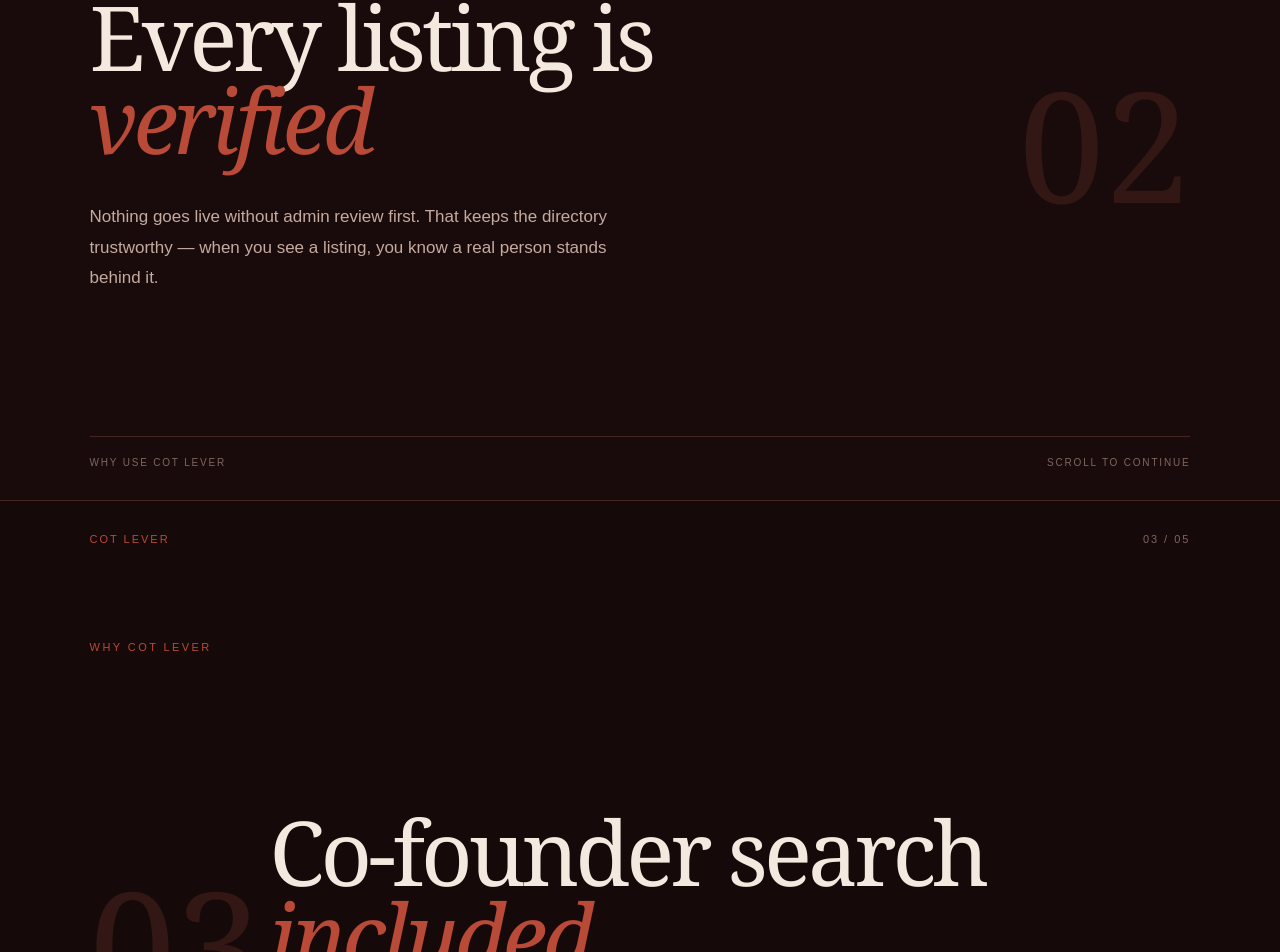
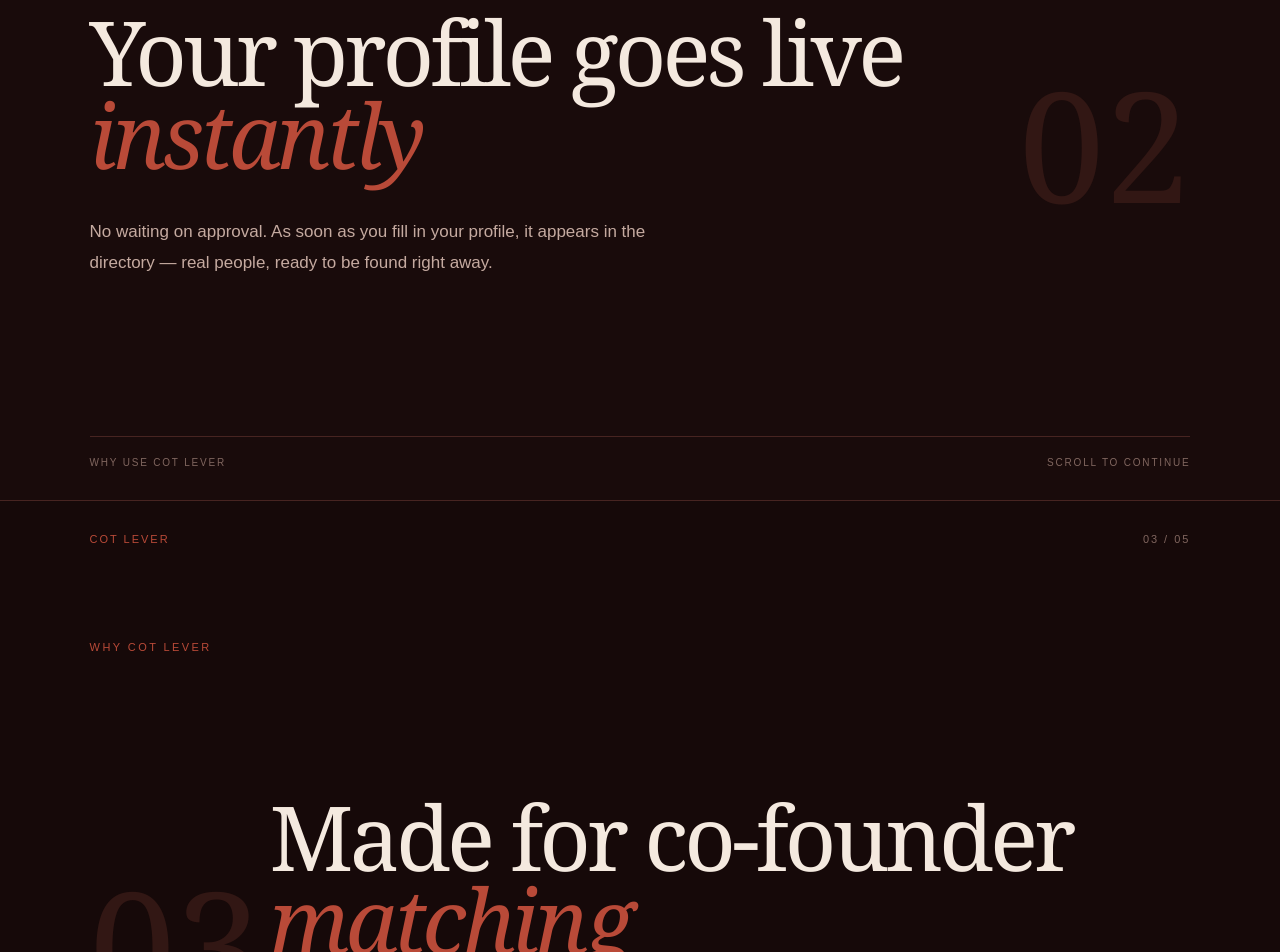
Before and after one commit to cotlevercom-ship-it/grocery-now, a Next.js app: page /why-use-cotlever in a window 1280 px wide. Shown: the part 1172-2124 px from the top of the page. Built offline with nearby package versions, Linux system fonts and the light colour scheme; no server answers; the database is empty.

Commit message:
Rewrite Why-Use-Cotlever copy for member-profile model

```diff
--- a/app/why-use-cotlever/page.js
+++ b/app/why-use-cotlever/page.js
@@ -11,13 +11,13 @@ const REASONS = [
   },
   {
     n: '02',
-    heading: <>Every listing is <em>verified</em></>,
-    body: 'Nothing goes live without admin review first. That keeps the directory trustworthy — when you see a listing, you know a real person stands behind it.',
+    heading: <>Your profile goes live <em>instantly</em></>,
+    body: 'No waiting on approval. As soon as you fill in your profile, it appears in the directory — real people, ready to be found right away.',
   },
   {
     n: '03',
-    heading: <>Co-founder search <em>included</em></>,
-    body: 'Have an idea but no one to build it with? Post it as a listing and select "Co-founder" — the same simple flow as any other listing.',
+    heading: <>Made for co-founder <em>matching</em></>,
+    body: 'Every profile tells others what you bring and what you\u2019re looking for — skills, experience, and commitment level — so the right match is easy to spot.',
   },
   {
     n: '04',
```
Also changed, not shown: 1 other file (tests, documents, lock files or other folders).
